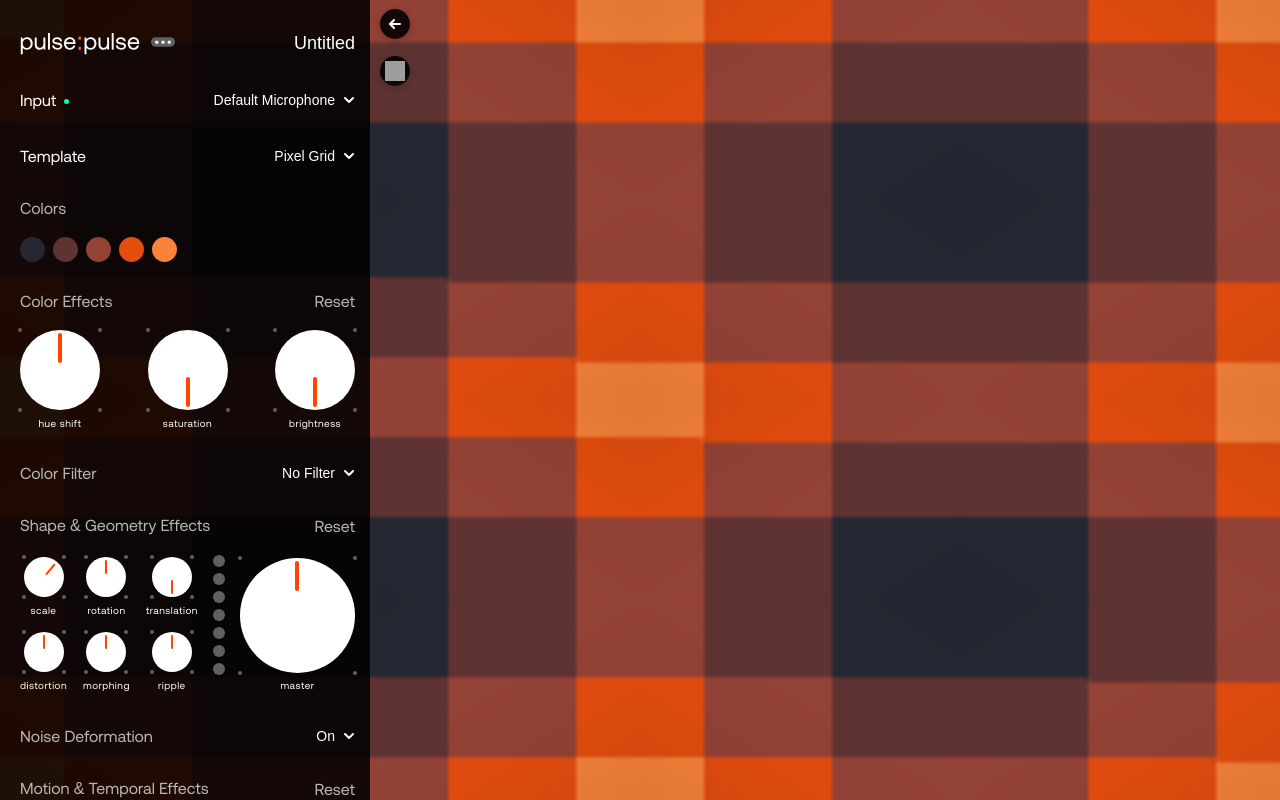
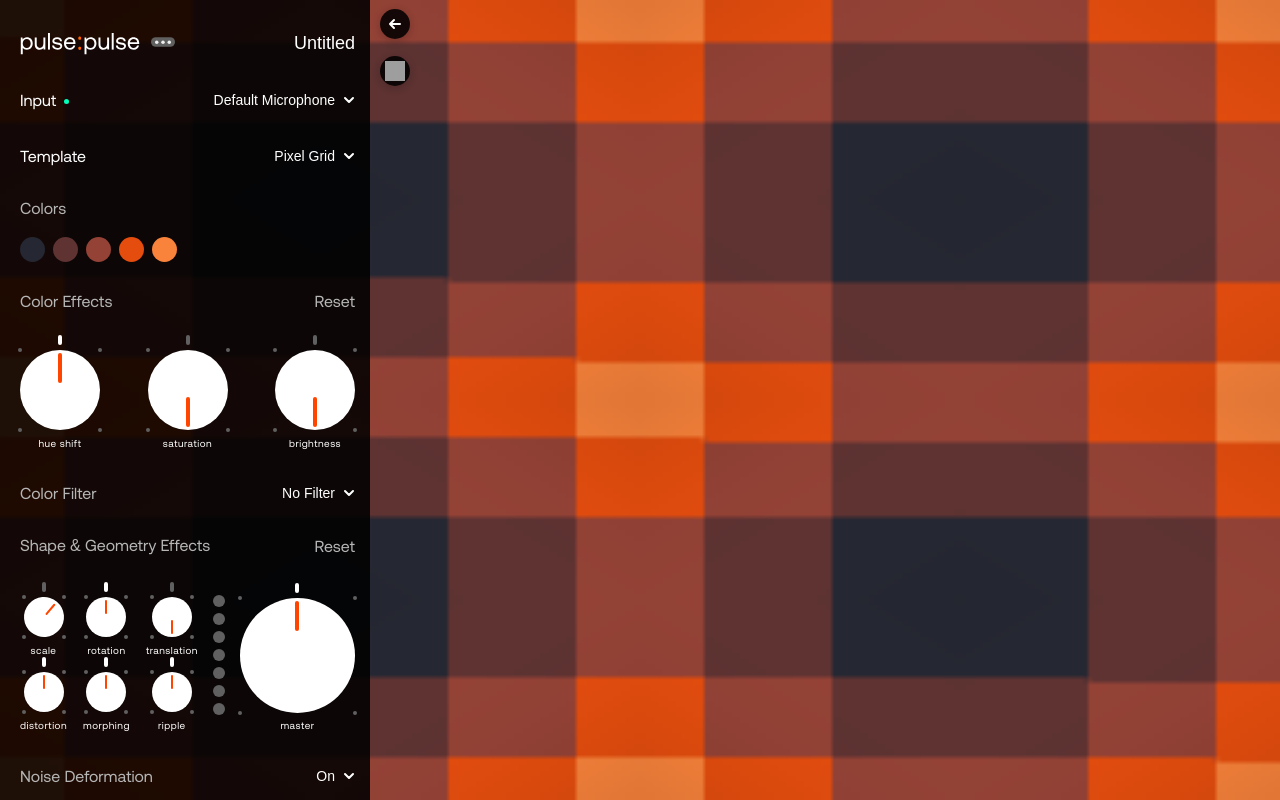
Before and after one commit to racerf01/pulse_pulse, an Angular app: page / in a window 1280 px wide. Built offline with nearby package versions, Linux system fonts and the light colour scheme; no server answers; grey boxes are pictures that could not be loaded.

Commit message:
Added: zero indicators for the knobs (wip), still some bugs

```diff
--- a/src/app/components/sidebar/master-knob/master-knob.component.html
+++ b/src/app/components/sidebar/master-knob/master-knob.component.html
@@ -6,6 +6,9 @@
       </div>
     </div>
 
+    <!-- Zero position dot -->
+    <div class="zero-dot" [class.active]="isAtZero"></div>
+
     <!-- Fixed corners: these are positioned relative to .master-knob -->
     <div class="corner top-left"></div>
     <div class="corner top-right"></div>
@@ -13,4 +16,9 @@
     <div class="corner bottom-right"></div>
 
     <div class="knob-label">{{ label }}</div>
+
+    <!-- Tooltip -->
+    <div *ngIf="showTooltip" class="knob-tooltip" [ngStyle]="{'left.px': tooltipX, 'top.px': tooltipY}">
+      {{ displayValue | number:'1.0-0' }}
+    </div>
   </div>
--- a/src/app/components/sidebar/master-knob/master-knob.component.scss
+++ b/src/app/components/sidebar/master-knob/master-knob.component.scss
@@ -54,6 +54,38 @@
     pointer-events: none; /* Ensure they don't block mouse events */
   }
 
+  /* Zero position marker */
+  .zero-dot {
+    position: absolute;
+    top: -10px;
+    left: 50%;
+    transform: translate(-50%, -50%);
+    width: 4px;
+    height: 10px;
+    border-radius: 100px;
+    background-color: #606060;
+    pointer-events: none;
+    transition: background-color 0.3s ease;
+  }
+
+  /* Zero-dot active state */
+  .zero-dot.active {
+    background-color: #fff;
+  }
+
+  /* Tooltip styling */
+  .knob-tooltip {
+    position: fixed;
+    background-color: rgba(0,0,0,0.75);
+    color: #fff;
+    padding: 4px 8px;
+    font-size: 12px;
+    border-radius: 4px;
+    pointer-events: none;
+    z-index: 1000;
+    white-space: nowrap;
+  }
+
   /* Adjust the positions as needed */
   .top-left {
     top: 0;
--- a/src/app/components/sidebar/master-knob/master-knob.component.ts
+++ b/src/app/components/sidebar/master-knob/master-knob.component.ts
@@ -13,7 +13,21 @@ export class MasterKnobComponent implements OnInit, OnChanges {
   @Input() value: number = 0;
   @Output() valueChange: EventEmitter<number> = new EventEmitter<number>();
 
+  private static readonly EPS = 0.5;
+
   angle = 0;
+
+  // Tooltip state for displaying value near cursor
+  tooltipX: number = 0;
+  tooltipY: number = 0;
+  showTooltip: boolean = false;
+  displayValue: number = 0;
+
+  // Returns true if the knob is at zero (min) for styling the zero-dot
+  get isAtZero(): boolean {
+    return this.angle < MasterKnobComponent.EPS ||
+           this.angle > 360 - MasterKnobComponent.EPS;
+  }
 
   private centerX!: number;
   private centerY!: number;
@@ -39,6 +53,11 @@ export class MasterKnobComponent implements OnInit, OnChanges {
 
   startRotation(event: MouseEvent) {
     event.preventDefault();
+    // Initialize tooltip value and position
+    this.displayValue = this.value;
+    this.tooltipX = event.clientX + 10;
+    this.tooltipY = event.clientY + 10;
+    this.showTooltip = true;
     const rotatingEl = this.elRef.nativeElement.querySelector('.knob-rotating');
     const rect = rotatingEl.getBoundingClientRect();
     this.centerX = rect.left + rect.width / 2;
@@ -57,13 +76,22 @@ export class MasterKnobComponent implements OnInit, OnChanges {
   rotate(event: MouseEvent) {
     const deltaX = event.clientX - this.centerX;
     const deltaY = event.clientY - this.centerY;
-    let rawAngle = Math.atan2(deltaY, deltaX) * (180 / Math.PI) + 90;
-    if (rawAngle < 0) {
-      rawAngle += 360;
-    }
+
+    let rawAngle = Math.atan2(deltaY, deltaX) * 180 / Math.PI + 90;
+    if (rawAngle < 0) { rawAngle += 360; }
+
     this.angle = rawAngle;
+
     const mappedValue = this.mapAngleToValue(rawAngle);
-    this.valueChange.emit(mappedValue);
+
+    this.value = mappedValue;          // ① ← add this
+
+    // tooltip upkeep
+    this.displayValue = mappedValue;
+    this.tooltipX = event.clientX + 10;
+    this.tooltipY = event.clientY + 10;
+
+    this.valueChange.emit(mappedValue); // parent still notified
   }
 
   stopRotation() {
@@ -72,5 +100,7 @@ export class MasterKnobComponent implements OnInit, OnChanges {
     this.elRef.nativeElement
       .querySelector('.knob-rotating')
       .classList.add('animate');
+    // Hide tooltip when stopping rotation
+    this.showTooltip = false;
   }
 }
--- a/src/app/components/sidebar/medium-knob/medium-knob.component.html
+++ b/src/app/components/sidebar/medium-knob/medium-knob.component.html
@@ -7,6 +7,9 @@
       </div>
     </div>
 
+    <!-- Zero position dot -->
+    <div class="zero-dot" [class.active]="isAtZero"></div>
+
     <!-- Non-rotating corners (absolutely positioned) -->
     <div class="corner top-left"></div>
     <div class="corner top-right"></div>
@@ -14,4 +17,8 @@
     <div class="corner bottom-right"></div>
 
     <div class="knob-label">{{ label }}</div>
+  </div>  <!-- End of knob-control -->
+  <!-- Tooltip -->
+  <div *ngIf="showTooltip" class="knob-tooltip" [ngStyle]="{'left.px': tooltipX, 'top.px': tooltipY}">
+    {{ displayValue | number:'1.0-0' }}
   </div>
--- a/src/app/components/sidebar/medium-knob/medium-knob.component.scss
+++ b/src/app/components/sidebar/medium-knob/medium-knob.component.scss
@@ -12,6 +12,37 @@
     width: 80px;
     height: 80px;
     /* No border or background here, it just serves as a rotation container */
+  }
+
+  .zero-dot {
+    position: absolute;
+    top: -10px;
+    left: 50%;
+    transform: translate(-50%, -50%);
+    width: 4px;
+    height: 10px;
+    border-radius: 100px;
+    background-color: #606060;
+    pointer-events: none;
+    transition: background-color 0.3s ease;
+  }
+
+  /* Zero-dot active state */
+  .zero-dot.active {
+    background-color: #fff;
+  }
+
+  /* Tooltip styling */
+  .knob-tooltip {
+    position: fixed;
+    background-color: rgba(0,0,0,0.75);
+    color: #fff;
+    padding: 2px 6px;
+    font-size: 10px;
+    border-radius: 4px;
+    pointer-events: none;
+    z-index: 1000;
+    white-space: nowrap;
   }
 
   /* Actual knob (white circle) */
@@ -43,7 +74,7 @@
     height: 4px;
     border-radius: 50%;
     background-color: #606060;
-    pointer-events: none;  /* so they don’t block clicks on the knob */
+    pointer-events: none;  /* so they don't block clicks on the knob */
   }
 
   /* Place each corner in the correct spot relative to .knob-control */
@@ -81,3 +112,16 @@
   .knob-rotating.animate {
     transition: transform 0.2s ease-out;
   }
+
+  /* Tooltip styling for medium knob */
+  .knob-tooltip {
+    position: fixed;
+    background-color: rgba(0,0,0,0.75);
+    color: #fff;
+    padding: 2px 6px;
+    font-size: 10px;
+    border-radius: 4px;
+    pointer-events: none;
+    z-index: 1000;
+    white-space: nowrap;
+  }
--- a/src/app/components/sidebar/medium-knob/medium-knob.component.ts
+++ b/src/app/components/sidebar/medium-knob/medium-knob.component.ts
@@ -15,6 +15,17 @@ export class MediumKnobComponent implements OnInit, OnChanges {
 
   // Store the angle if you want to show a visual indicator.
   angle = 0;
+
+  // Tooltip state for displaying value near cursor
+  tooltipX: number = 0;
+  tooltipY: number = 0;
+  showTooltip: boolean = false;
+  displayValue: number = 0;
+
+  // Returns true if the knob is at zero (min) for styling zero-dot
+  get isAtZero(): boolean {
+    return Math.abs(this.value - this.min) < 0.001;
+  }
 
   private centerX!: number;
   private centerY!: number;
@@ -40,6 +51,11 @@ export class MediumKnobComponent implements OnInit, OnChanges {
 
   startRotation(event: MouseEvent) {
     event.preventDefault();
+    // Initialize tooltip value and position
+    this.displayValue = this.value;
+    this.tooltipX = event.clientX + 10;
+    this.tooltipY = event.clientY + 10;
+    this.showTooltip = true;
     const rotatingEl = this.elRef.nativeElement.querySelector('.knob-rotating');
     const rect = rotatingEl.getBoundingClientRect();
     this.centerX = rect.left + rect.width / 2;
@@ -64,11 +80,15 @@ export class MediumKnobComponent implements OnInit, OnChanges {
     if (rawAngle < 0) {
       rawAngle += 360;
     }
-    // Update the component’s angle for visual feedback if needed.
+    // Update the component's angle for visual feedback if needed.
     this.angle = rawAngle;
 
     // Map the normalized angle to the provided min/max range.
     const mappedValue = this.mapAngleToValue(rawAngle);
+    // Update tooltip value and position
+    this.displayValue = mappedValue;
+    this.tooltipX = event.clientX + 10;
+    this.tooltipY = event.clientY + 10;
     this.valueChange.emit(mappedValue);
   }
 
@@ -78,5 +98,7 @@ export class MediumKnobComponent implements OnInit, OnChanges {
     this.elRef.nativeElement
       .querySelector('.knob-rotating')
       .classList.add('animate');
+    // Hide tooltip when stopping rotation
+    this.showTooltip = false;
   }
 }
--- a/src/app/components/sidebar/sidebar.component.scss
+++ b/src/app/components/sidebar/sidebar.component.scss
@@ -135,6 +135,7 @@
     align-items: center;
     padding: 10px;
     margin-bottom: 30px;
+    margin-top: 20px;
 }
 
 .shape-geometry-container {
@@ -142,6 +143,7 @@
     align-items: center;
     justify-content: space-between;
     padding: 10px;
+    margin-top: 20px;
 
     app-master-knob {
         margin-bottom: 18px;
--- a/src/app/components/sidebar/small-knob/small-knob.component.html
+++ b/src/app/components/sidebar/small-knob/small-knob.component.html
@@ -6,6 +6,8 @@
           <div class="knob-indicator"></div>
         </div>
       </div>
+      <!-- Zero position dot -->
+      <div class="zero-dot" [class.active]="isAtZero"></div>
       <!-- Fixed corner elements -->
       <div class="corner top-left"></div>
       <div class="corner top-right"></div>
@@ -14,3 +16,8 @@
     </div>
     <div class="knob-label">{{ label }}</div>
 </div>
+
+<!-- Tooltip -->
+<div *ngIf="showTooltip" class="knob-tooltip" [ngStyle]="{'left.px': tooltipX, 'top.px': tooltipY}">
+  {{ displayValue | number:'1.0-0' }}
+</div>
--- a/src/app/components/sidebar/small-knob/small-knob.component.scss
+++ b/src/app/components/sidebar/small-knob/small-knob.component.scss
@@ -86,3 +86,35 @@
   .knob-rotating.animate {
     transition: transform 0.2s ease-out;
   }
+
+  /* Zero position marker */
+  .zero-dot {
+    position: absolute;
+    top: -10px;
+    left: 50%;
+    transform: translate(-50%, -50%);
+    width: 4px;
+    height: 10px;
+    border-radius: 100px;
+    background-color: #606060;
+    pointer-events: none;
+    transition: background-color 0.3s ease;
+  }
+
+  /* Zero-dot active state */
+  .zero-dot.active {
+    background-color: #fff;
+  }
+
+  /* Tooltip styling */
+  .knob-tooltip {
+    position: fixed;
+    background-color: rgba(0,0,0,0.75);
+    color: #fff;
+    padding: 2px 6px;
+    font-size: 10px;
+    border-radius: 4px;
+    pointer-events: none;
+    z-index: 1000;
+    white-space: nowrap;
+  }
--- a/src/app/components/sidebar/small-knob/small-knob.component.ts
+++ b/src/app/components/sidebar/small-knob/small-knob.component.ts
@@ -15,6 +15,17 @@ export class SmallKnobComponent implements OnInit, OnChanges {
 
   // Store the angle if you want to show a visual indicator.
   angle = 0;
+
+  // Tooltip state for displaying value near cursor
+  tooltipX: number = 0;
+  tooltipY: number = 0;
+  showTooltip: boolean = false;
+  displayValue: number = 0;
+
+  // Returns true if the knob is at zero (min) for styling zero-dot
+  get isAtZero(): boolean {
+    return Math.abs(this.value - this.min) < 0.001;
+  }
 
   private centerX!: number;
   private centerY!: number;
@@ -40,6 +51,13 @@ export class SmallKnobComponent implements OnInit, OnChanges {
 
   startRotation(event: MouseEvent) {
     event.preventDefault();
+    // Initialize tooltip value on start
+    this.displayValue = this.value;
+    // Show tooltip when starting rotation
+    this.showTooltip = true;
+    // Position initial tooltip
+    this.tooltipX = event.clientX + 10;
+    this.tooltipY = event.clientY + 10;
     const rotatingEl = this.elRef.nativeElement.querySelector('.knob-rotating');
     const rect = rotatingEl.getBoundingClientRect();
     this.centerX = rect.left + rect.width / 2;
@@ -64,12 +82,17 @@ export class SmallKnobComponent implements OnInit, OnChanges {
     if (rawAngle < 0) {
       rawAngle += 360;
     }
-    // Update the component’s angle for visual feedback if needed.
+    // Update the component's angle for visual feedback if needed.
     this.angle = rawAngle;
 
     // Map the normalized angle to the provided min/max range.
     const mappedValue = this.mapAngleToValue(rawAngle);
+    // Update tooltip value
+    this.displayValue = mappedValue;
     this.valueChange.emit(mappedValue);
+    // Update tooltip position near cursor
+    this.tooltipX = event.clientX + 10;
+    this.tooltipY = event.clientY + 10;
   }
 
   stopRotation() {
@@ -78,5 +101,7 @@ export class SmallKnobComponent implements OnInit, OnChanges {
     this.elRef.nativeElement
       .querySelector('.knob-rotating')
       .classList.add('animate');
+    // Hide tooltip when stopping rotation
+    this.showTooltip = false;
   }
 }
```
